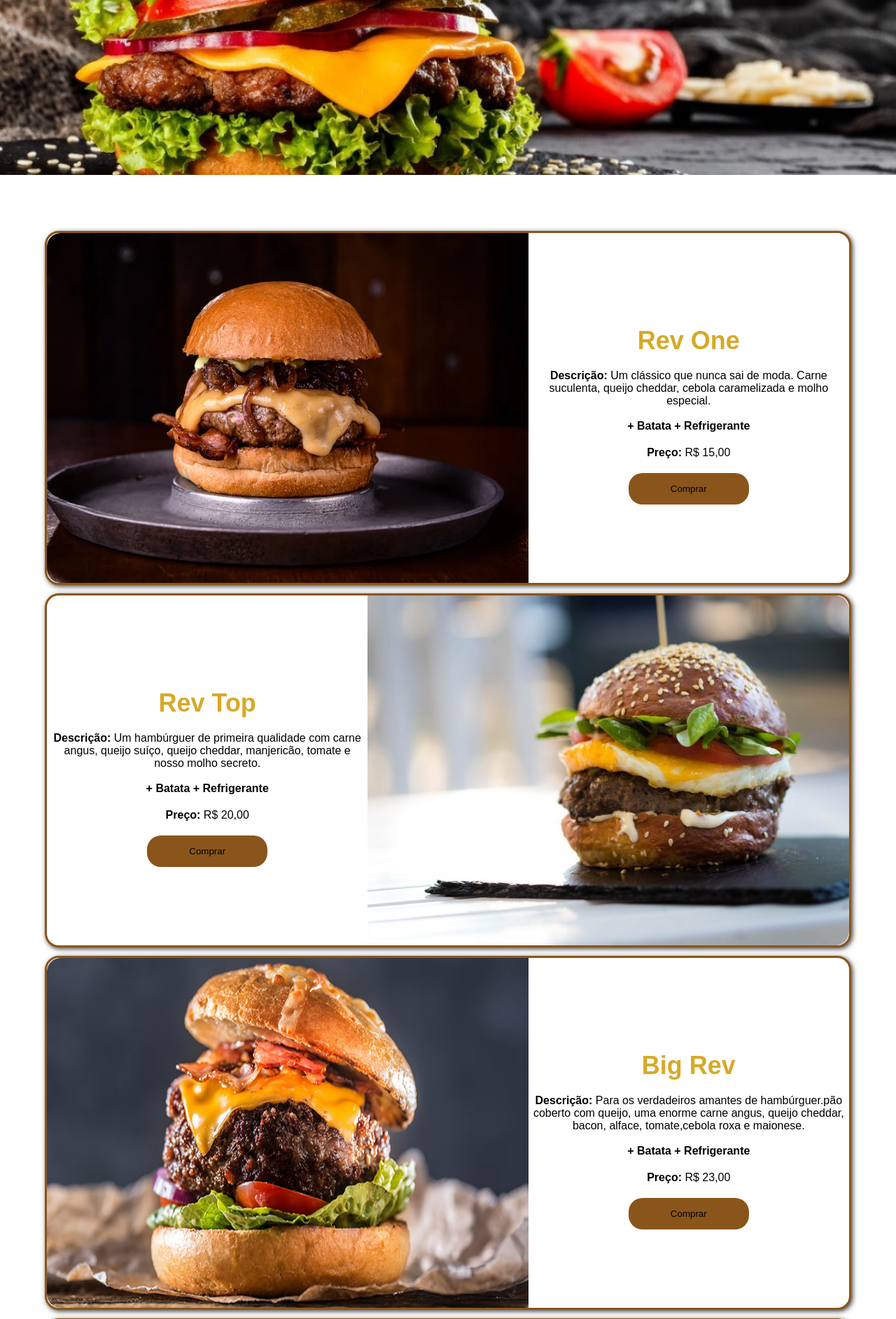
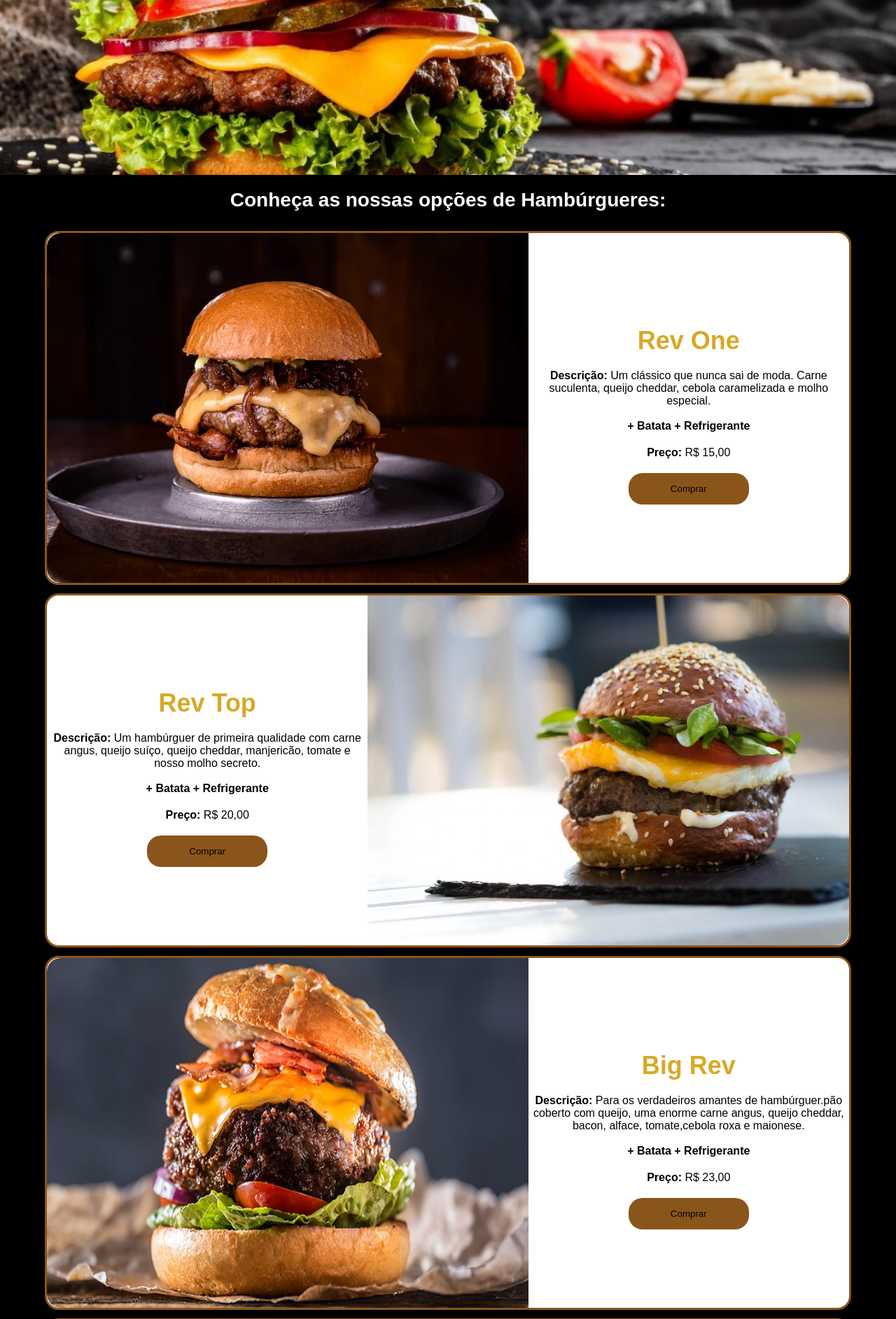
Before and after one commit to Rafael-Catarino/projeto_pagina_web__faculdade, a PHP site: page /php/index.php in a window 1280 px wide. Shown: the part 362-2247 px from the top of the page at 70% size. Run offline with PHP 8.4, Linux system fonts and the light colour scheme.

Commit message:
adicionando cor de fundo no index.php

```diff
--- a/css/hamburguer.css
+++ b/css/hamburguer.css
@@ -1,3 +1,7 @@
+main {
+  background-color: black;
+}
+
 .menu-hamburguer h2 {
   padding: 16px;
   font-size: 28px;
```
